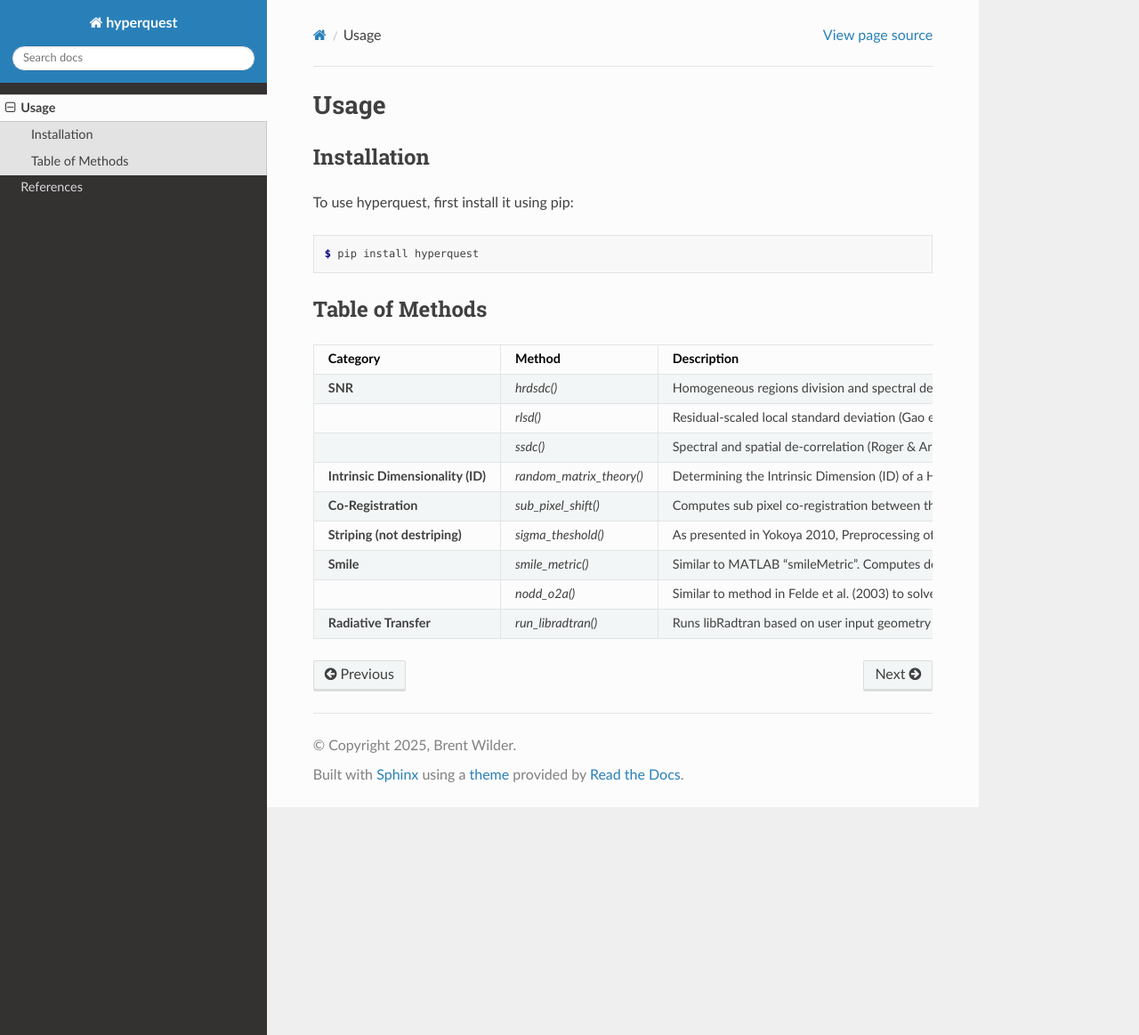
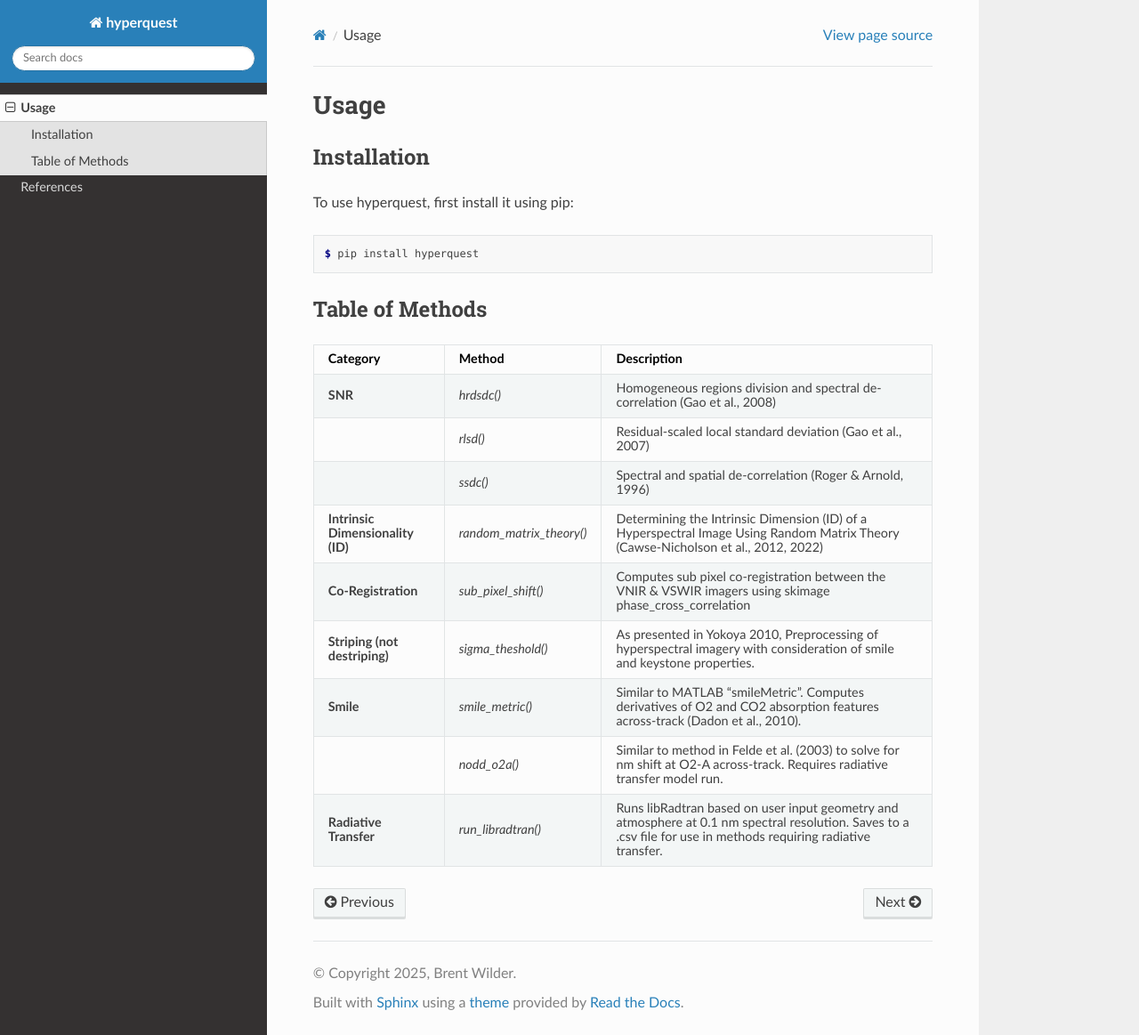
Before and after one commit to brentwilder/HyperQuest, a Sphinx documentation site: the page built from docs/source/usage.rst, in a window 1280 px wide and 1163 px high. Shown: the whole window at 89% size. Built offline with Sphinx 7.4.7 and the Read the Docs theme 3.1.0, drawn with Linux system fonts in a browser that asks for light colours.

Commit message:
table formatting

```diff
--- a/docs/source/_static/custom.css
+++ b/docs/source/_static/custom.css
@@ -1,4 +1,4 @@
-table, th, td {
-    word-wrap: break-word;
+/* Rule for having the table(s) wrap correctly on screen */
+.wy-table-responsive table td, .wy-table-responsive table th {
     white-space: normal;
 }
--- a/docs/source/conf.py
+++ b/docs/source/conf.py
@@ -29,13 +29,13 @@ intersphinx_disabled_domains = ['std']
 templates_path = ['_templates']
 
 # -- Options for HTML output
+html_theme = 'sphinx_rtd_theme'
 
-html_theme = 'sphinx_rtd_theme'
+# Add custom CSS
+html_static_path = ['_static']
+html_css_files = [
+    'custom.css',
+]
 
 # -- Options for EPUB output
 epub_show_urls = 'footnote'
-
-# Custom CSS
-html_css_files = [
-    'custom.css',
-]
```
